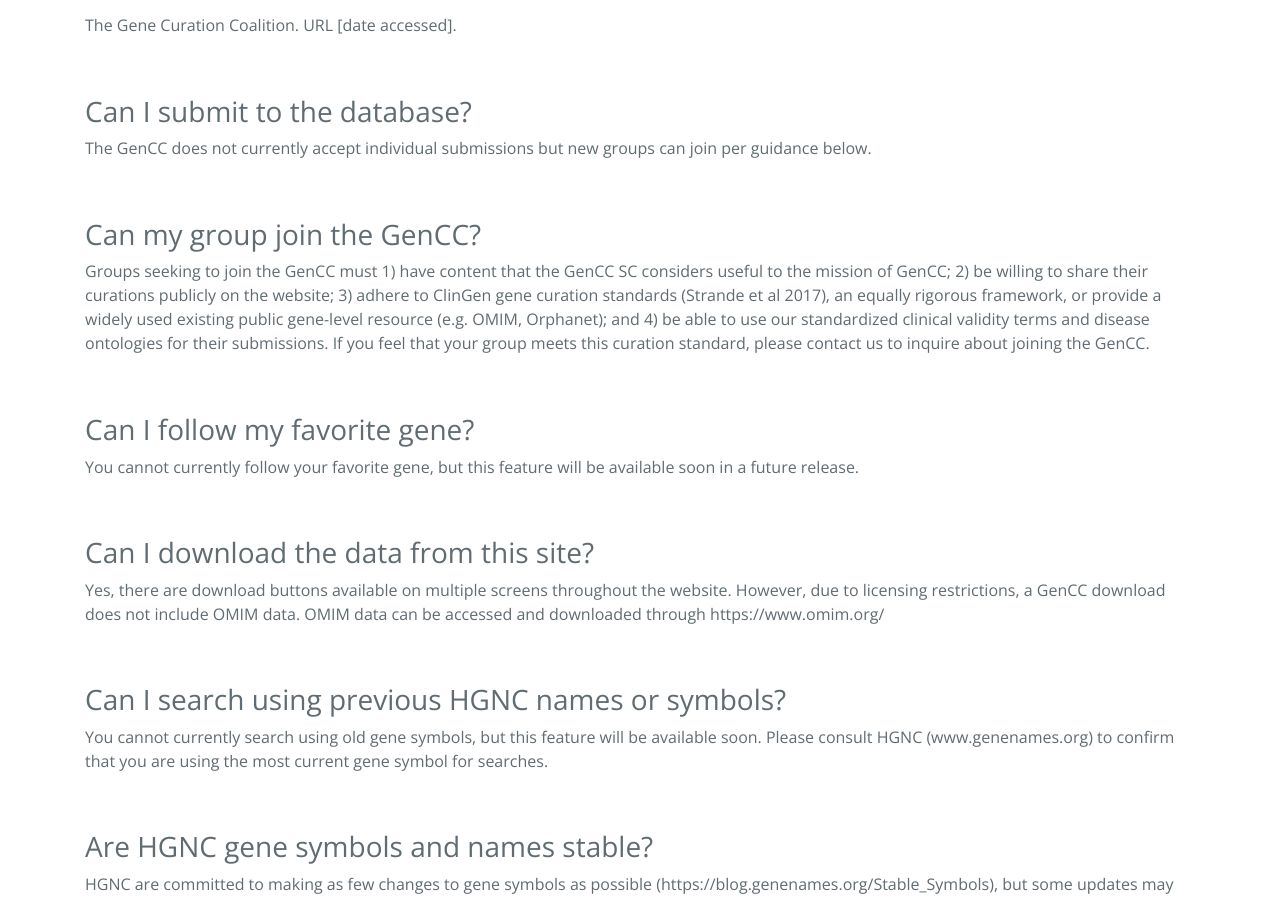
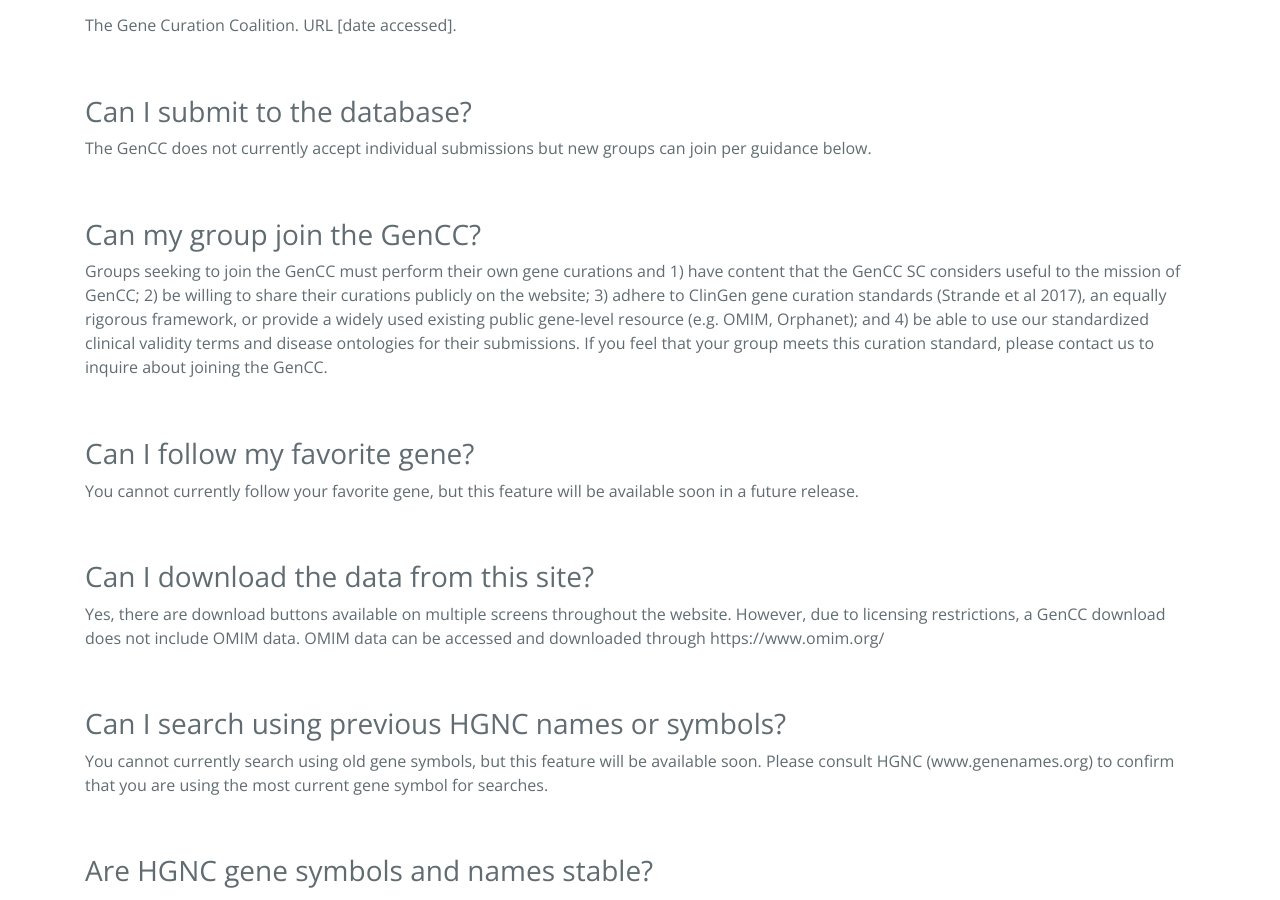
Before and after one commit to GeneCurationCoalition/gencc-website, a Jekyll site: the page built from docs/faq.md, in a window 1280 px wide and 900 px high, scrolled down 1562 px. Built offline with Jekyll 4.4.1, drawn with Linux system fonts in a browser that asks for light colours.

Commit message:
Update faq.md

```diff
--- a/docs/faq.md
+++ b/docs/faq.md
@@ -55,7 +55,7 @@
 
 ## &nbsp;
 ## Can my group join the GenCC?
-Groups seeking to join the GenCC must 1) have content that the GenCC SC considers useful to the mission of GenCC; 2) be willing to share their curations publicly on the website; 3) adhere to ClinGen gene curation standards (Strande et al 2017), an equally rigorous framework, or provide a widely used existing public gene-level resource (e.g. OMIM, Orphanet); and 4) be able to use our standardized clinical validity terms and disease ontologies for their submissions. If you feel that your group meets this curation standard, please contact us to inquire about joining the GenCC.
+Groups seeking to join the GenCC must perform their own gene curations and 1) have content that the GenCC SC considers useful to the mission of GenCC; 2) be willing to share their curations publicly on the website; 3) adhere to ClinGen gene curation standards (Strande et al 2017), an equally rigorous framework, or provide a widely used existing public gene-level resource (e.g. OMIM, Orphanet); and 4) be able to use our standardized clinical validity terms and disease ontologies for their submissions. If you feel that your group meets this curation standard, please contact us to inquire about joining the GenCC.
 
 ## &nbsp;
 ## Can I follow my favorite gene?
```
